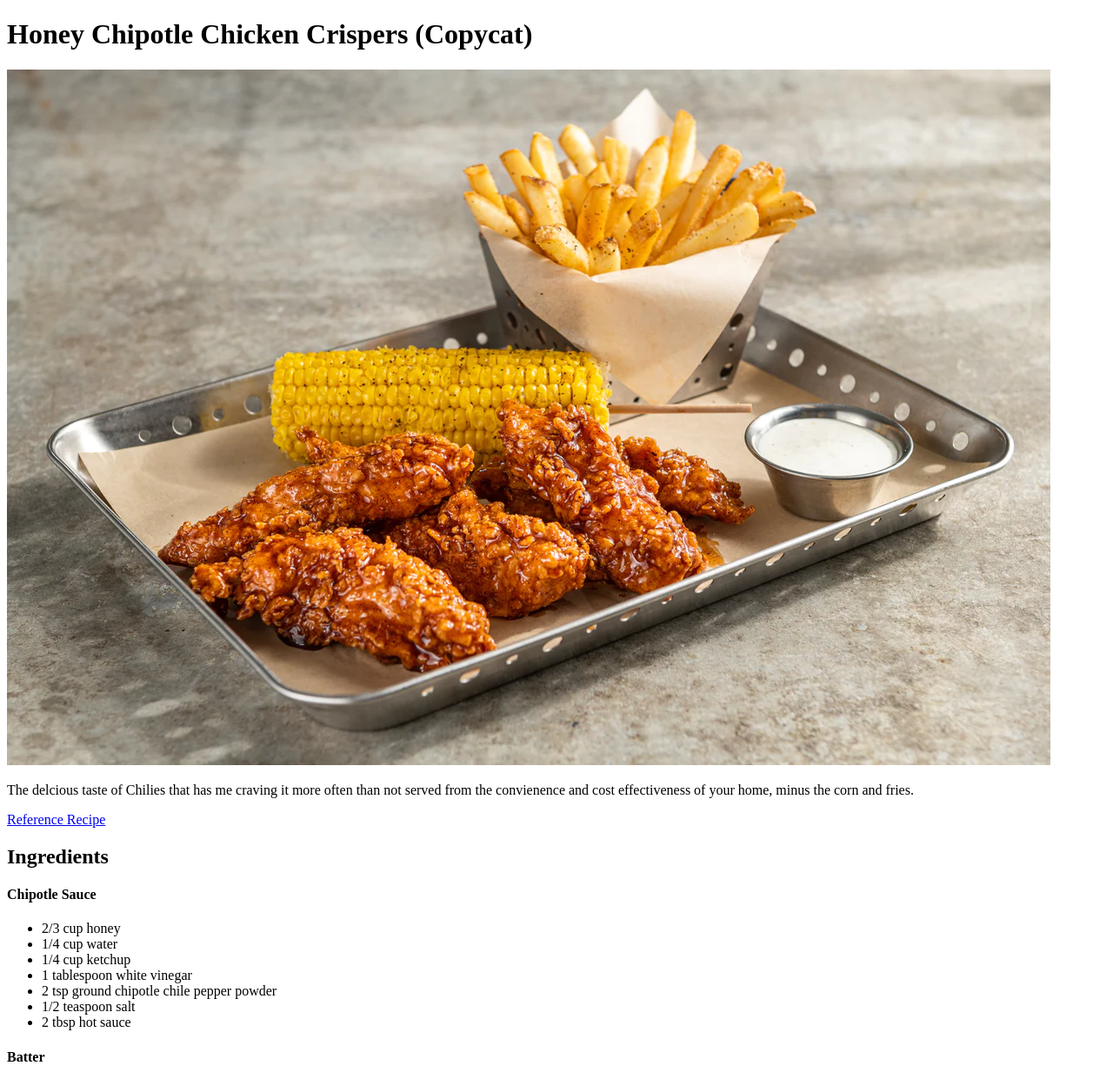
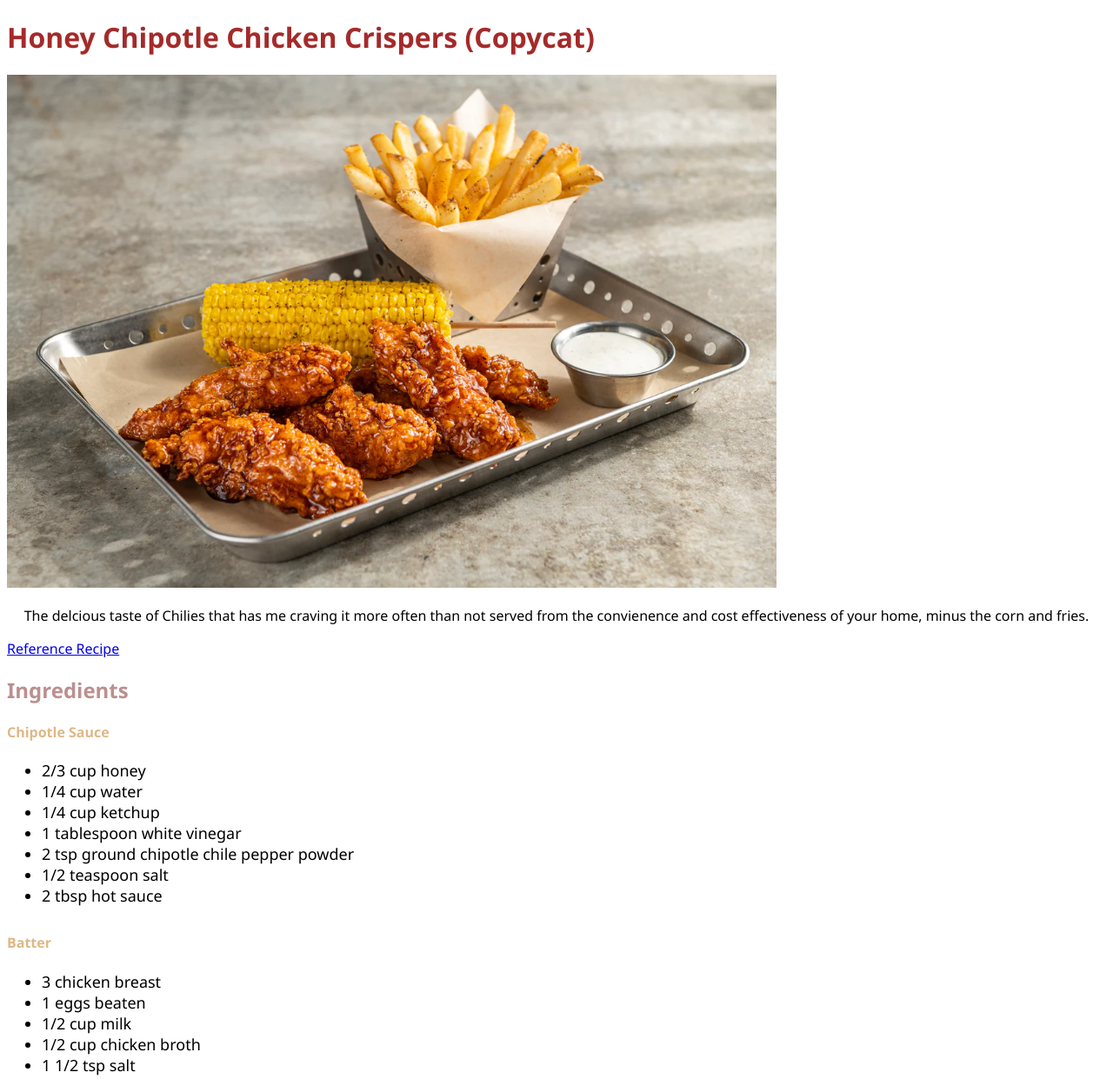
Before and after one commit to youngAgFox/odin-recipes, a plain HTML site: page recipes/honey-chipotle-chicken-crispers.html in a window 1280 px wide. Shown: the top 1241 px of the page at 87% size. Drawn offline with Linux system fonts and the light colour scheme.

Commit message:
CSS style add

```diff
--- a/recipes/honey-chipotle-chicken-crispers.html
+++ b/recipes/honey-chipotle-chicken-crispers.html
@@ -1,6 +1,7 @@
 <!DOCTYPE html>
 <html>
     <head>
+        <link rel="stylesheet" href="../style.css"/>
         <meta charset="utf-8"/>
         <title>Honey Chipotle Chicken Crispers</title>
     </head>
--- /dev/null
+++ b/style.css
@@ -0,0 +1,33 @@
+* {
+    font-family: 'Segoe UI', Tahoma, Geneva, Verdana, sans-serif;
+}
+
+p {
+    text-align: center;
+}
+
+h1 {
+    color: brown;
+}
+
+h2 {
+    color: rosybrown;
+}
+
+h4 {
+    color: burlywood;
+}
+
+img {
+    height: auto;
+    max-width: 70%;
+}
+
+ul {
+    font-size: 18px;
+    padding-bottom: 10px;
+}
+
+ol li {
+    padding-bottom: 20px;
+}
```
Also changed, not shown: index.html (+1 -0 lines), recipes/homestyle-burger.html (+1 -0 lines), recipes/lasagna.html (+1 -0 lines).
